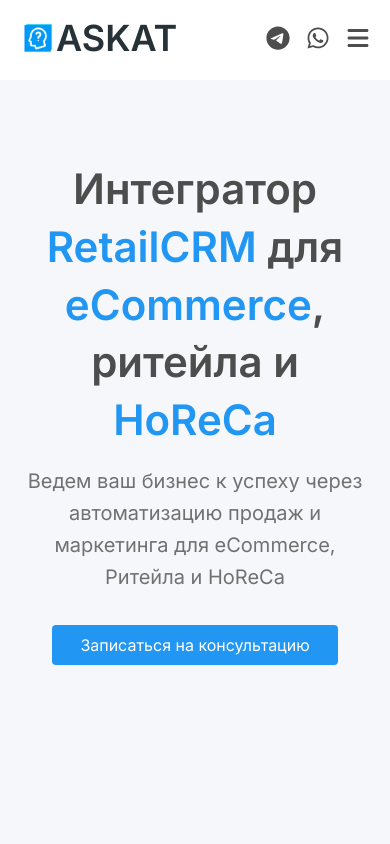
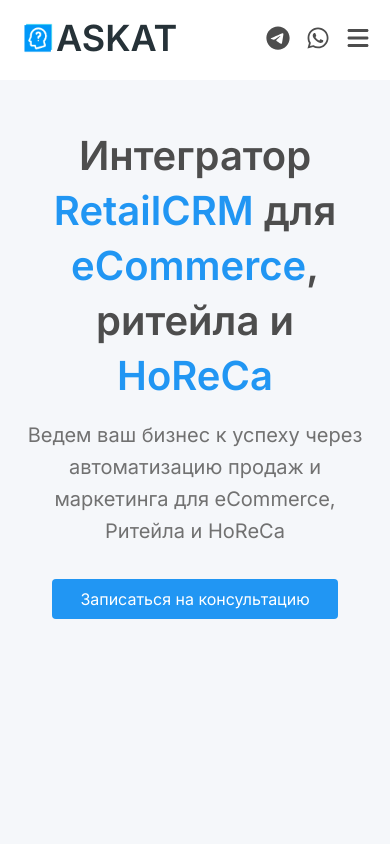
Before and after one commit to vladdlevshuk/askat-landing-page, a React (Vite) app: page / in a window 390 px wide. Shown: the top 844 px of the page. Built offline with nearby package versions, Linux system fonts and the light colour scheme.

Commit message:
fix: adjust mobile responsiveness

```diff
--- a/src/components/Home/Home.css
+++ b/src/components/Home/Home.css
@@ -1,5 +1,5 @@
 @media (max-width: 768px) {
     h1 {
-        font-size: 42px !important;
+        font-size: 40px !important;
     }
 }
--- a/src/components/Home/Home.jsx
+++ b/src/components/Home/Home.jsx
@@ -6,8 +6,8 @@
 const Home = () => {
   return (
     <div className='bg-neutralSilver mx-auto'>
-        <div className='lg:px-14 px-5 max-w-screen-2xl mx-auto' style={{height: '92vh', maxWidth: '1440px'}}>
-            <div className="my-20  py-20 md:28 flex flex-col lg:flex-row-reverse items-center justify-between gap-12">
+        <div className='lg:px-14 px-5 max-w-screen-2xl mx-auto' style={{height: '100vh', maxWidth: '1440px'}}>
+            <div className="my-20  py-12 md:28 flex flex-col lg:flex-row-reverse items-center justify-between gap-12">
                 <div className='hidden lg:block w-full md:w-auto justify-center'>
                     <img src={banner1} alt="Banner" className='w-full md:w-auto' style={{maxWidth: '500px'}}/>
                 </div>
```
